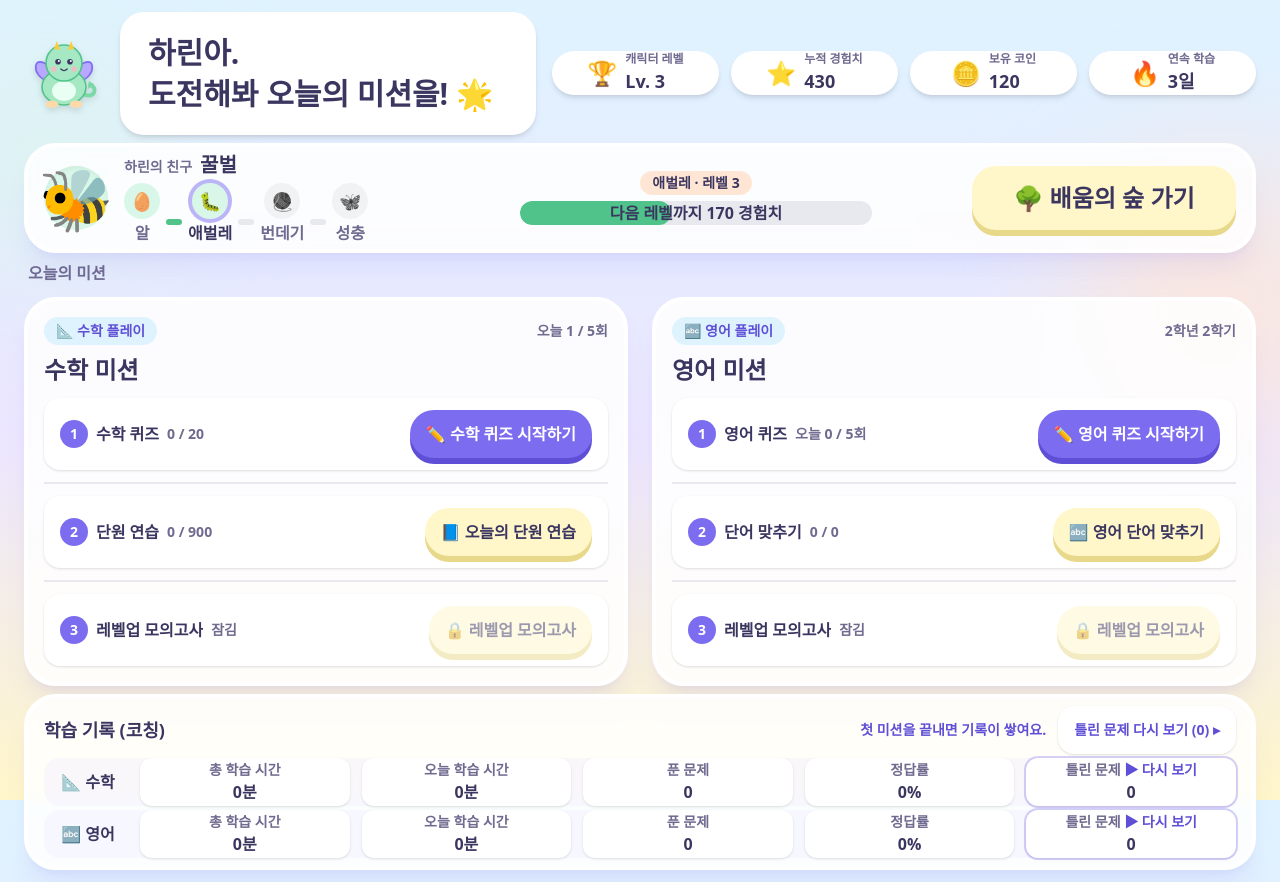
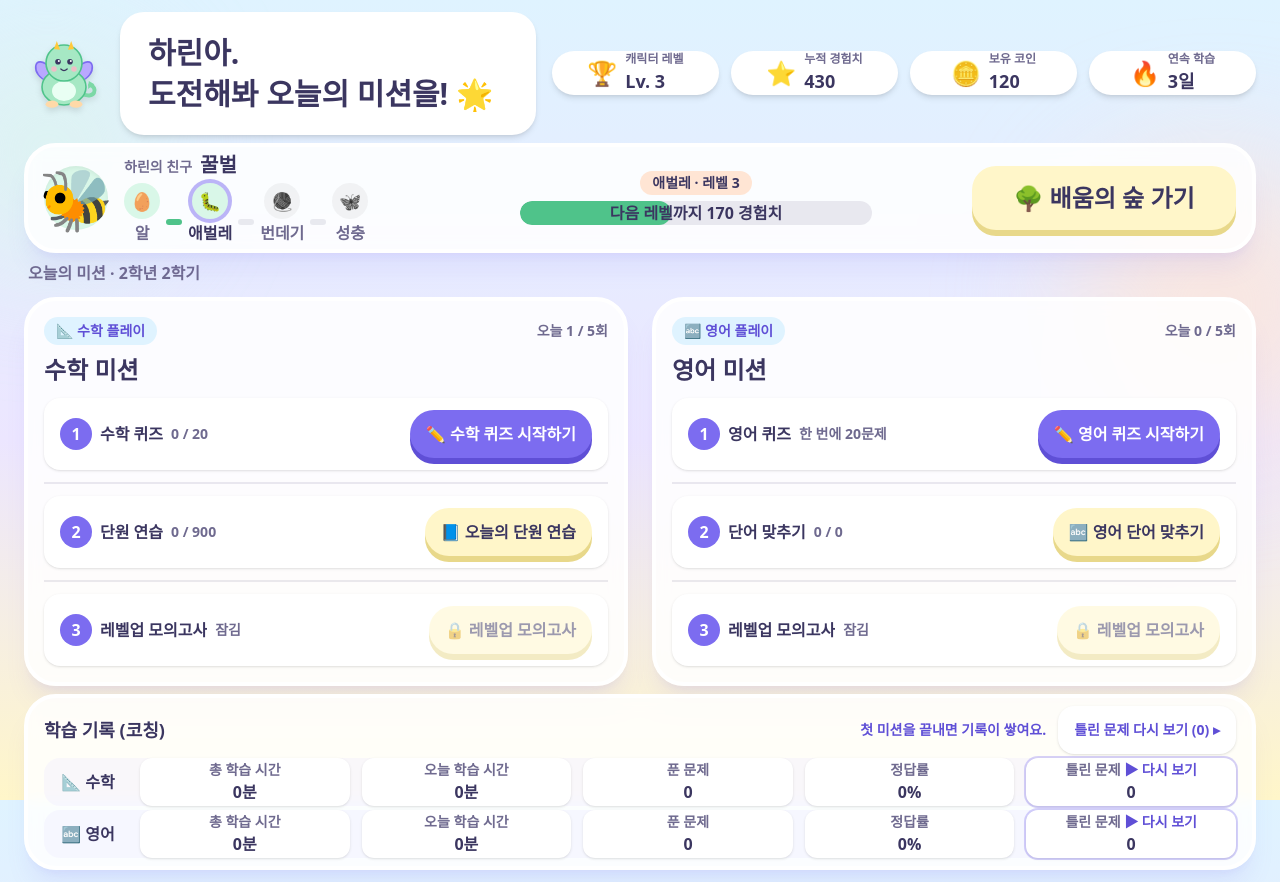
Before and after one commit to pograkbg/daily-level-up, a Next.js app: page / in a window 1280 px wide. Built offline with nearby package versions, Linux system fonts and the light colour scheme.

Commit message:
오늘의 미션 제목 옆에 학년·학기 표시
Co-Authored-By: Claude Haiku 5.5 <noreply@anthropic.com>

```diff
--- a/src/components/home/EnglishPlayCard.tsx
+++ b/src/components/home/EnglishPlayCard.tsx
@@ -25,7 +25,7 @@ export function EnglishPlayCard({ summary, dailyUsed, dailyMax, englishProgress
   const row1: RowProps = {
     no: 1,
     title: "영어 퀴즈",
-    meta: `오늘 ${dailyUsed} / ${dailyMax}회`,
+    meta: "한 번에 20문제",
     percent: quizPercent,
     barLabel: `오늘 퀴즈 ${dailyUsed}회`,
     barColor: "bg-xp",
@@ -79,7 +79,7 @@ export function EnglishPlayCard({ summary, dailyUsed, dailyMax, englishProgress
     <SubjectBox
       badge="🔤 영어 플레이"
       title="영어 미션"
-      count={`${englishProgress.grade}학년 ${englishProgress.semester}학기`}
+      count={`오늘 ${dailyUsed} / ${dailyMax}회`}
       rows={[row1, row2, row3]}
     />
   );
--- a/src/components/home/HomeScreen.tsx
+++ b/src/components/home/HomeScreen.tsx
@@ -113,7 +113,7 @@ export function HomeScreen({ data, english, isAdmin, loginEmail, wrong, semester
 
         <CharacterBand profile={profile} character={data.character} />
 
-        <HomeSection title="오늘의 미션">
+        <HomeSection title={profile.grade >= 1 ? `오늘의 미션 · ${profile.grade}학년 ${semester.semester}학기` : "오늘의 미션"}>
           <div className="grid grid-cols-1 items-start gap-6 md:grid-cols-2">
             {/* 수학 박스: 미션 카드 안에 학기 진도와 단원 연습 */}
             {isEarly ? (
--- a/src/components/home/SubjectBox.tsx
+++ b/src/components/home/SubjectBox.tsx
@@ -53,7 +53,7 @@ function Row({ no, title, meta, action }: RowProps) {
   return (
     <div className="flex items-center justify-between gap-3 rounded-2xl bg-white px-4 py-3 shadow-sm">
       <div className="flex min-w-0 items-center gap-2">
-        <span className="flex h-7 w-7 shrink-0 items-center justify-center rounded-full bg-primary text-sm font-extrabold text-white" aria-hidden>
+        <span className="flex h-8 w-8 shrink-0 items-center justify-center rounded-full bg-primary text-base font-extrabold text-white" aria-hidden>
           {no}
         </span>
         <span className="truncate text-base font-extrabold text-ink">{title}</span>
```
